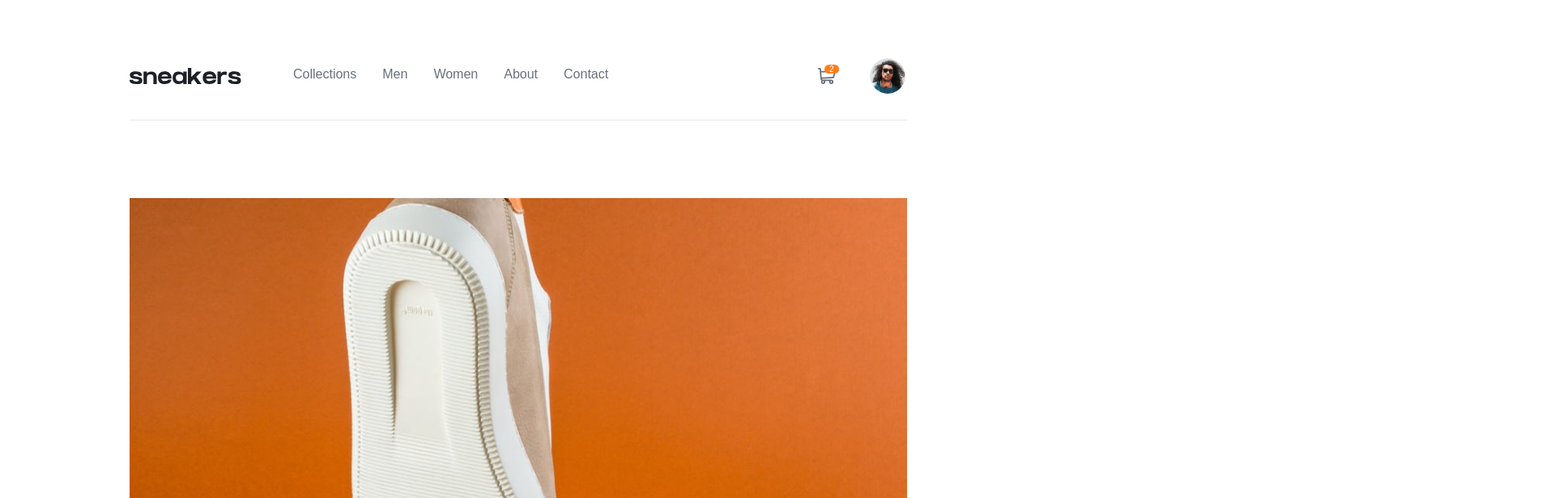
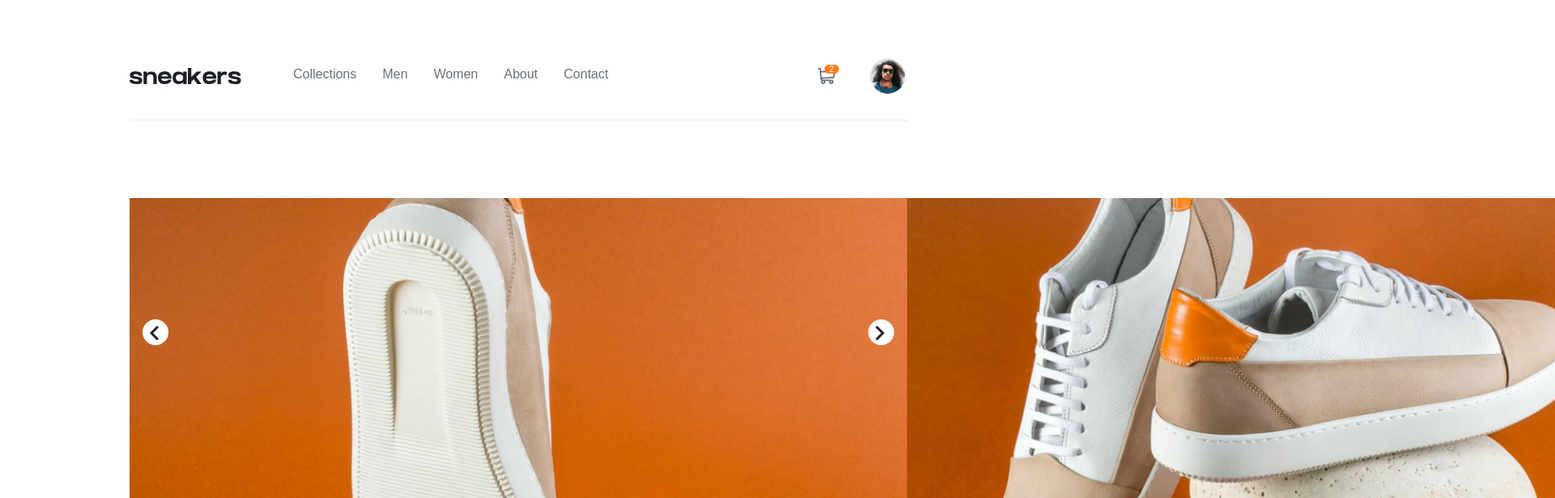
Before and after one commit to h-mihail/fe-mentor-ecommerce-product-page, a React (Vite) app: page / in a window 1280 px wide. Shown: the top 616 px of the page at 81% size, 1920 px wide, since content can reach past the window. Built offline with nearby package versions, Linux system fonts and the light colour scheme.

Commit message:
WIP: Carousel

```diff
--- a/src/components/App.jsx
+++ b/src/components/App.jsx
@@ -1,9 +1,9 @@
-import imageProduct1 from "/src/assets/image-product-1.jpg";
+import { Carousel } from "./Carousel";
 
 const App = () => {
   return (
     <div>
-      <img src={imageProduct1} />
+      <Carousel />
     </div>
   );
 };
--- /dev/null
+++ b/src/components/Carousel.jsx
@@ -0,0 +1,62 @@
+import { useState } from "react";
+import imageProduct1 from "/src/assets/image-product-1.jpg";
+import imageProduct2 from "/src/assets/image-product-2.jpg";
+import imageProduct3 from "/src/assets/image-product-3.jpg";
+import imageProduct4 from "/src/assets/image-product-4.jpg";
+import { PreviousIcon } from "../icons/Previous";
+import { NextIcon } from "../icons/Next";
+
+const defaultItems = [
+  { src: imageProduct1 },
+  { src: imageProduct2 },
+  { src: imageProduct3 },
+  { src: imageProduct4 },
+];
+
+export const Carousel = ({ items = defaultItems }) => {
+  const [activeItem, setActiveItem] = useState(0);
+
+  const prevItem = () => {
+    if (activeItem - 1 < 0) {
+      setActiveItem(items.length - 1);
+    } else {
+      setActiveItem(activeItem - 1);
+    }
+  };
+
+  const nextItem = () => {
+    if (activeItem + 1 >= items.length) {
+      setActiveItem(0);
+    } else {
+      setActiveItem(activeItem + 1);
+    }
+  };
+
+  const carouselTransformX = `${activeItem * 100}vw`;
+  const carouselWidth = `${items.length * 100}vw`;
+
+  return (
+    <div className="relative h-[375px]">
+      <div
+        className={`absolute left-0 top-0 flex flex-row w-[${carouselWidth}] transition-transform duration-300`}
+        style={{ transform: `translateX(-${carouselTransformX})` }}
+      >
+        {items.map((item, i) => (
+          <img key={i} src={item.src} />
+        ))}
+      </div>
+      <div
+        className="absolute left-4 top-[150px] bg-white rounded-full w-8 h-8 p-2"
+        onClick={prevItem}
+      >
+        <PreviousIcon />
+      </div>
+      <div
+        className="absolute right-4 top-[150px] bg-white rounded-full w-8 h-8 p-2"
+        onClick={nextItem}
+      >
+        <NextIcon />
+      </div>
+    </div>
+  );
+};
--- a/src/components/Cart.jsx
+++ b/src/components/Cart.jsx
@@ -2,6 +2,7 @@ import { useState } from "react";
 
 import { Badge } from "./Badge";
 import { Button } from "./Button";
+import { CartIcon } from "../icons/Cart";
 import { toCurrency, useScreenSize, useClickOutside } from "../utils";
 import sneakersThumbnail from "/src/assets/image-product-1-thumbnail.jpg";
 
@@ -60,19 +61,6 @@ export const Cart = () => {
         </div>
       )}
     </div>
-  );
-};
-
-const CartIcon = () => {
-  return (
-    <svg
-      width="22"
-      height="20"
-      xmlns="http://www.w3.org/2000/svg"
-      className="fill-darkGrayishBlue hover:fill-black"
-    >
-      <path d="M20.925 3.641H3.863L3.61.816A.896.896 0 0 0 2.717 0H.897a.896.896 0 1 0 0 1.792h1l1.031 11.483c.073.828.52 1.726 1.291 2.336C2.83 17.385 4.099 20 6.359 20c1.875 0 3.197-1.87 2.554-3.642h4.905c-.642 1.77.677 3.642 2.555 3.642a2.72 2.72 0 0 0 2.717-2.717 2.72 2.72 0 0 0-2.717-2.717H6.365c-.681 0-1.274-.41-1.53-1.009l14.321-.842a.896.896 0 0 0 .817-.677l1.821-7.283a.897.897 0 0 0-.87-1.114ZM6.358 18.208a.926.926 0 0 1 0-1.85.926.926 0 0 1 0 1.85Zm10.015 0a.926.926 0 0 1 0-1.85.926.926 0 0 1 0 1.85Zm2.021-7.243-13.8.81-.57-6.341h15.753l-1.383 5.53Z" />
-    </svg>
   );
 };
 
--- a/src/components/Layout.jsx
+++ b/src/components/Layout.jsx
@@ -2,7 +2,7 @@ import { useState } from "react";
 import { Outlet } from "react-router-dom";
 
 import { Cart } from "./Cart";
-import { Avatar } from "./Avatar";
+import { AvatarIcon } from "../icons/Avatar";
 import { SideMenu } from "./SideMenu";
 import { useScreenSize } from "../utils";
 import { HeaderLink } from "./HeaderLink";
@@ -35,7 +35,7 @@ export const LayoutMobile = () => {
         </div>
         <div className="flex items-center flex-row gap-5">
           <Cart />
-          <Avatar />
+          <AvatarIcon />
         </div>
       </div>
 
@@ -66,7 +66,7 @@ export const LayoutDesktop = () => {
         </div>
         <div className="flex flex-row gap-10 items-center">
           <Cart />
-          <Avatar />
+          <AvatarIcon />
         </div>
       </div>
 
--- a/src/components/Avatar.jsx
+++ b/src/icons/Avatar.jsx
@@ -1,6 +1,6 @@
 import avatarIcon from "/src/assets/image-avatar.png";
 
-export const Avatar = () => {
+export const AvatarIcon = () => {
   return (
     <a>
       <img
--- /dev/null
+++ b/src/icons/Cart.jsx
@@ -0,0 +1,12 @@
+export const CartIcon = () => {
+  return (
+    <svg
+      width="22"
+      height="20"
+      xmlns="http://www.w3.org/2000/svg"
+      className="fill-darkGrayishBlue hover:fill-black"
+    >
+      <path d="M20.925 3.641H3.863L3.61.816A.896.896 0 0 0 2.717 0H.897a.896.896 0 1 0 0 1.792h1l1.031 11.483c.073.828.52 1.726 1.291 2.336C2.83 17.385 4.099 20 6.359 20c1.875 0 3.197-1.87 2.554-3.642h4.905c-.642 1.77.677 3.642 2.555 3.642a2.72 2.72 0 0 0 2.717-2.717 2.72 2.72 0 0 0-2.717-2.717H6.365c-.681 0-1.274-.41-1.53-1.009l14.321-.842a.896.896 0 0 0 .817-.677l1.821-7.283a.897.897 0 0 0-.87-1.114ZM6.358 18.208a.926.926 0 0 1 0-1.85.926.926 0 0 1 0 1.85Zm10.015 0a.926.926 0 0 1 0-1.85.926.926 0 0 1 0 1.85Zm2.021-7.243-13.8.81-.57-6.341h15.753l-1.383 5.53Z" />
+    </svg>
+  );
+};
--- /dev/null
+++ b/src/icons/Next.jsx
@@ -0,0 +1,13 @@
+export const NextIcon = () => {
+  return (
+    <svg width="13" height="18" xmlns="http://www.w3.org/2000/svg">
+      <path
+        d="m2 1 8 8-8 8"
+        stroke="#1D2026"
+        strokeWidth="3"
+        fill="none"
+        fillRule="evenodd"
+      />
+    </svg>
+  );
+};
--- /dev/null
+++ b/src/icons/Previous.jsx
@@ -0,0 +1,13 @@
+export const PreviousIcon = () => {
+  return (
+    <svg width="12" height="18" xmlns="http://www.w3.org/2000/svg">
+      <path
+        d="M11 1 3 9l8 8"
+        stroke="#1D2026"
+        strokeWidth="3"
+        fill="none"
+        fillRule="evenodd"
+      />
+    </svg>
+  );
+};
--- a/src/output.css
+++ b/src/output.css
@@ -596,16 +596,32 @@ video {
   top: 0px;
 }
 
-.top-24{
-  top: 6rem;
+.top-\[4\.5rem\]{
+  top: 4.5rem;
 }
 
-.top-20{
-  top: 5rem;
+.top-1\/2{
+  top: 50%;
 }
 
-.top-\[4\.5rem\]{
-  top: 4.5rem;
+.top-\[150px\]{
+  top: 150px;
+}
+
+.left-8{
+  left: 2rem;
+}
+
+.left-4{
+  left: 1rem;
+}
+
+.right-4{
+  right: 1rem;
+}
+
+.top-10{
+  top: 2.5rem;
 }
 
 .m-2{
@@ -632,8 +648,33 @@ video {
   height: 3rem;
 }
 
+.h-\[375px\]{
+  height: 375px;
+}
+
 .h-svh{
   height: 100svh;
+}
+
+.h-8{
+  height: 2rem;
+}
+
+.h-9{
+  height: 2.25rem;
+}
+
+.h-fit{
+  height: -moz-fit-content;
+  height: fit-content;
+}
+
+.h-5{
+  height: 1.25rem;
+}
+
+.h-10{
+  height: 2.5rem;
 }
 
 .w-12{
@@ -660,8 +701,51 @@ video {
   width: 100svw;
 }
 
+.w-2{
+  width: 0.5rem;
+}
+
+.w-4{
+  width: 1rem;
+}
+
+.w-20{
+  width: 5rem;
+}
+
+.w-9{
+  width: 2.25rem;
+}
+
+.w-fit{
+  width: -moz-fit-content;
+  width: fit-content;
+}
+
+.w-5{
+  width: 1.25rem;
+}
+
+.w-10{
+  width: 2.5rem;
+}
+
+.translate-x-\[-\$\{carouselTransformX\}\]{
+  --tw-translate-x: -${carouselTransformX};
+  transform: translate(var(--tw-translate-x), var(--tw-translate-y)) rotate(var(--tw-rotate)) skewX(var(--tw-skew-x)) skewY(var(--tw-skew-y)) scaleX(var(--tw-scale-x)) scaleY(var(--tw-scale-y));
+}
+
 .translate-x-\[-250px\]{
   --tw-translate-x: -250px;
+  transform: translate(var(--tw-translate-x), var(--tw-translate-y)) rotate(var(--tw-rotate)) skewX(var(--tw-skew-x)) skewY(var(--tw-skew-y)) scaleX(var(--tw-scale-x)) scaleY(var(--tw-scale-y));
+}
+
+.translate-x-\[\$\{carouselTransformX\}\]{
+  --tw-translate-x: ${carouselTransformX};
+  transform: translate(var(--tw-translate-x), var(--tw-translate-y)) rotate(var(--tw-rotate)) skewX(var(--tw-skew-x)) skewY(var(--tw-skew-y)) scaleX(var(--tw-scale-x)) scaleY(var(--tw-scale-y));
+}
+
+.transform{
   transform: translate(var(--tw-translate-x), var(--tw-translate-y)) rotate(var(--tw-rotate)) skewX(var(--tw-skew-x)) skewY(var(--tw-skew-y)) scaleX(var(--tw-scale-x)) scaleY(var(--tw-scale-y));
 }
 
@@ -675,6 +759,10 @@ video {
 
 .items-center{
   align-items: center;
+}
+
+.justify-center{
+  justify-content: center;
 }
 
 .justify-between{
@@ -762,6 +850,18 @@ video {
   padding: 1.5rem;
 }
 
+.p-1{
+  padding: 0.25rem;
+}
+
+.p-2{
+  padding: 0.5rem;
+}
+
+.p-3{
+  padding: 0.75rem;
+}
+
 .px-40{
   padding-left: 10rem;
   padding-right: 10rem;
@@ -793,6 +893,10 @@ video {
 
 .text-center{
   text-align: center;
+}
+
+.align-middle{
+  vertical-align: middle;
 }
 
 .text-lg{
@@ -845,6 +949,10 @@ video {
   transition-duration: 150ms;
 }
 
+.duration-300{
+  transition-duration: 300ms;
+}
+
 :root {
   --Orange: hsl(26, 100%, 55%);
   --Pale-orange: hsl(25, 100%, 94%);
```
